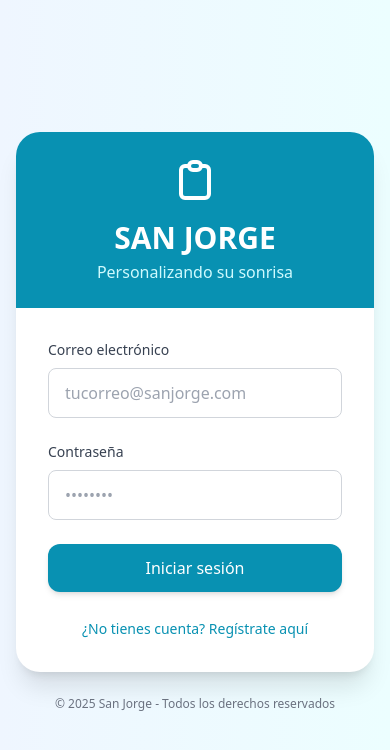
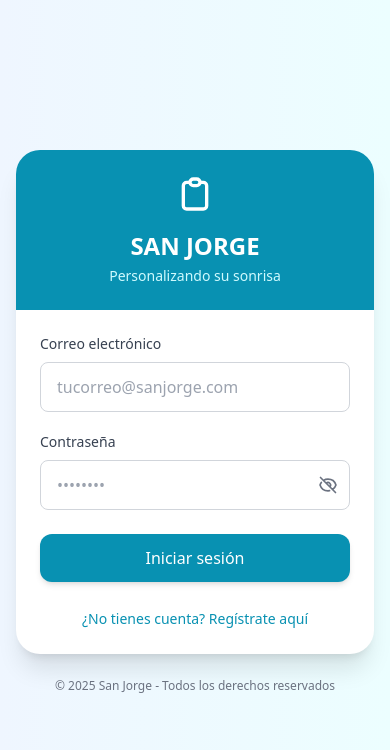
Before and after one commit to fede1817/San-Jorge, a React (Create React App) app: page / in a window 390 px wide. Shown: the top 750 px of the page. Built offline with nearby package versions, Linux system fonts and the light colour scheme.

Commit message:
login adaptado para moviles

```diff
--- a/src/pages/LoginPage.js
+++ b/src/pages/LoginPage.js
@@ -8,6 +8,7 @@ function LoginPage() {
   const [email, setEmail] = useState("");
   const [password, setPassword] = useState("");
   const [loading, setLoading] = useState(false);
+  const [showPassword, setShowPassword] = useState(false);
   const navigate = useNavigate();
 
   const handleLogin = async () => {
@@ -28,7 +29,6 @@ function LoginPage() {
 
       if (res.status === 200 && data.token) {
         localStorage.setItem("token", data.token);
-        // Asegúrate que el backend devuelva los datos completos del usuario
         localStorage.setItem(
           "user",
           JSON.stringify({
@@ -53,16 +53,20 @@ function LoginPage() {
   };
 
   return (
-    <div className="min-h-screen flex items-center justify-center bg-gradient-to-r from-blue-50 to-cyan-50">
-      <ToastContainer position="top-center" />
-      <div className="w-full max-w-md mx-4">
+    <div className="min-h-screen flex items-center justify-center bg-gradient-to-r from-blue-50 to-cyan-50 p-4">
+      <ToastContainer
+        position="top-center"
+        toastClassName="mt-16 mx-4" // Ajuste para móviles
+      />
+
+      <div className="w-full max-w-md mx-auto">
         <div className="bg-white rounded-3xl shadow-xl overflow-hidden">
           {/* Encabezado con temática dental */}
-          <div className="bg-cyan-600 py-6 px-8 text-center">
+          <div className="bg-cyan-600 py-6 px-6 sm:px-8 text-center">
             <div className="flex justify-center mb-4">
               <svg
                 xmlns="http://www.w3.org/2000/svg"
-                className="h-12 w-12 text-white"
+                className="h-10 w-10 sm:h-12 sm:w-12 text-white"
                 fill="none"
                 viewBox="0 0 24 24"
                 stroke="currentColor"
@@ -75,13 +79,17 @@ function LoginPage() {
                 />
               </svg>
             </div>
-            <h1 className="text-3xl font-bold text-white">SAN JORGE</h1>
-            <p className="text-cyan-100 mt-1">Personalizando su sonrisa</p>
+            <h1 className="text-2xl sm:text-3xl font-bold text-white">
+              SAN JORGE
+            </h1>
+            <p className="text-cyan-100 mt-1 text-sm sm:text-base">
+              Personalizando su sonrisa
+            </p>
           </div>
 
           {/* Formulario */}
-          <div className="p-8">
-            <div className="mb-6">
+          <div className="p-6 sm:p-8">
+            <div className="mb-5 sm:mb-6">
               <label
                 className="block text-gray-700 text-sm font-medium mb-2"
                 htmlFor="email"
@@ -94,8 +102,9 @@ function LoginPage() {
                 placeholder="tucorreo@sanjorge.com"
                 value={email}
                 onChange={(e) => setEmail(e.target.value)}
-                className="w-full px-4 py-3 rounded-lg border border-gray-300 focus:outline-none focus:ring-2 focus:ring-cyan-500 focus:border-transparent"
+                className="w-full px-4 py-3 text-base rounded-lg border border-gray-300 focus:outline-none focus:ring-2 focus:ring-cyan-500 focus:border-transparent"
                 onKeyPress={(e) => e.key === "Enter" && handleLogin()}
+                autoComplete="email"
               />
             </div>
 
@@ -106,15 +115,61 @@ function LoginPage() {
               >
                 Contraseña
               </label>
+              <div className="relative">
                 <input
                   id="password"
-                type="password"
+                  type={showPassword ? "text" : "password"}
                   placeholder="••••••••"
                   value={password}
                   onChange={(e) => setPassword(e.target.value)}
-                className="w-full px-4 py-3 rounded-lg border border-gray-300 focus:outline-none focus:ring-2 focus:ring-cyan-500 focus:border-transparent"
+                  className="w-full px-4 py-3 text-base rounded-lg border border-gray-300 focus:outline-none focus:ring-2 focus:ring-cyan-500 focus:border-transparent pr-12"
                   onKeyPress={(e) => e.key === "Enter" && handleLogin()}
+                  autoComplete="current-password"
                 />
+                <button
+                  type="button"
+                  className="absolute inset-y-0 right-0 pr-3 flex items-center text-gray-500 hover:text-gray-700"
+                  onClick={() => setShowPassword(!showPassword)}
+                >
+                  {showPassword ? (
+                    <svg
+                      xmlns="http://www.w3.org/2000/svg"
+                      className="h-5 w-5"
+                      fill="none"
+                      viewBox="0 0 24 24"
+                      stroke="currentColor"
+                    >
+                      <path
+                        strokeLinecap="round"
+                        strokeLinejoin="round"
+                        strokeWidth={2}
+                        d="M15 12a3 3 0 11-6 0 3 3 0 016 0z"
+                      />
+                      <path
+                        strokeLinecap="round"
+                        strokeLinejoin="round"
+                        strokeWidth={2}
+                        d="M2.458 12C3.732 7.943 7.523 5 12 5c4.478 0 8.268 2.943 9.542 7-1.274 4.057-5.064 7-9.542 7-4.477 0-8.268-2.943-9.542-7z"
+                      />
+                    </svg>
+                  ) : (
+                    <svg
+                      xmlns="http://www.w3.org/2000/svg"
+                      className="h-5 w-5"
+                      fill="none"
+                      viewBox="0 0 24 24"
+                      stroke="currentColor"
+                    >
+                      <path
+                        strokeLinecap="round"
+                        strokeLinejoin="round"
+                        strokeWidth={2}
+                        d="M13.875 18.825A10.05 10.05 0 0112 19c-4.478 0-8.268-2.943-9.543-7a9.97 9.97 0 011.563-3.029m5.858.908a3 3 0 114.243 4.243M9.878 9.878l4.242 4.242M9.88 9.88l-3.29-3.29m7.532 7.532l3.29 3.29M3 3l3.59 3.59m0 0A9.953 9.953 0 0112 5c4.478 0 8.268 2.943 9.543 7a10.025 10.025 0 01-4.132 5.411m0 0L21 21"
+                      />
+                    </svg>
+                  )}
+                </button>
+              </div>
             </div>
 
             <button
```
Lines whose indentation alone changed are shown as unchanged.
